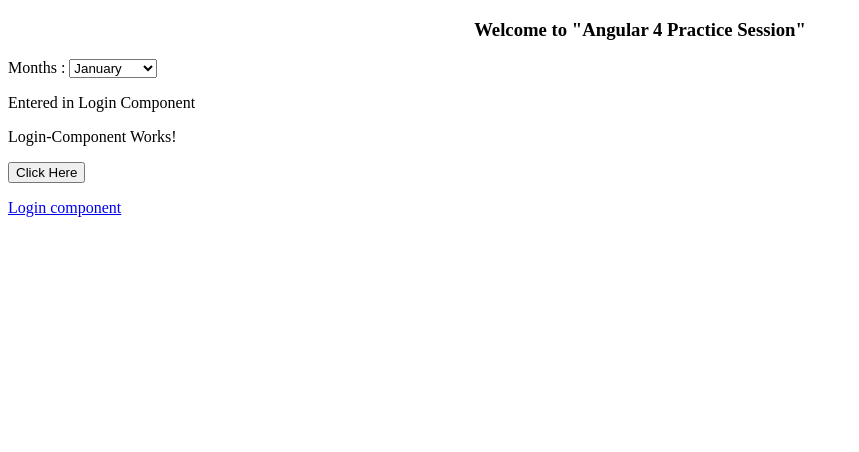
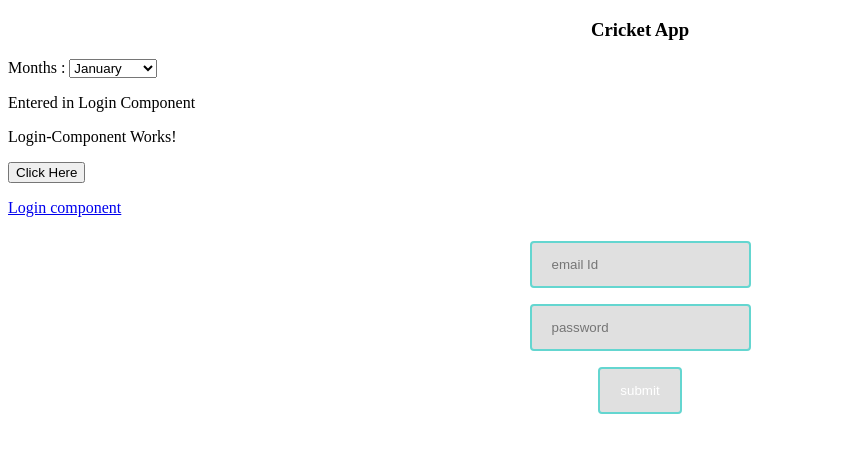
Before and after one commit to karteekganji/AngularProject, an Angular app: page / in a window 1280 px wide. Shown: the top 452 px of the page, without its empty margins (0-859 px from the left). Built offline with nearby package versions, Linux system fonts and the light colour scheme.

Commit message:
Get service

```diff
--- a/src/app/app.component.css
+++ b/src/app/app.component.css
@@ -0,0 +1,11 @@
+
+input {
+    background-color: #e0e0e0;
+    color: white;
+    padding: 14px 20px;
+    margin: 8px 0;
+    border: none;
+    cursor: pointer;
+    border: 2px solid rgb(100, 214, 208);
+    border-radius: 4px;
+}
--- a/src/app/app.component.html
+++ b/src/app/app.component.html
@@ -1,16 +1,14 @@
 
  <div style="text-align:center">
-    <h3>Welcome to {{title | json}}</h3> <!--Pipes-->
+    <h3>{{title}}</h3> <!--Pipes-->
 </div>
 
 <div> Months :
-    <select (change) = "changeFunction($event)">
+    <select (change) = "changeFunction()">
        <option *ngFor="let data of months">{{data}}</option>
     </select>
  </div>
-<ul>
-    <li *ngFor="let data of getAllBooks"></li>
-</ul>
+
  <div *ngIf = "course != null  && courseDisplay; then condition1 else condition2"> Courses :
     <ng-template #condition1><select>
        <option *ngFor="let data of course">{{data}}</option> <!--If & Then Condition-->
@@ -24,6 +22,17 @@
     Click Here
 </button>
 
+<ul *ngFor = "let data of booksList">
+    <li>Books Title : {{data.title}}</li>
+ </ul>
 
 <p><a routerLink = "login-cmp">Login component</a></p>
 <router-outlet></router-outlet>
+
+<form style="text-align:center" #userlogin = "ngForm" (ngSubmit) = "onClickSubmit(userlogin.value)" >
+    <input type = "text" name = "emailid" placeholder = "email Id" ngModel>
+    <br/>
+    <input type = "password" name = "passwd" placeholder = "password" ngModel>
+    <br/>
+    <input type = "submit" value = "submit">
+ </form>
--- a/src/app/app.component.ts
+++ b/src/app/app.component.ts
@@ -1,21 +1,25 @@
 import { PracticeServicesService } from './practice-services.service';
-import { Component } from '@angular/core';
+import { Component, OnInit } from '@angular/core';
 import { map } from 'rxjs-compat/operator/map';
+import { Http } from '@angular/http';
 @Component({
   selector: 'app-root',
   templateUrl: './app.component.html',
   styleUrls: ['./app.component.css'],
 })
-export class AppComponent {
-  title = 'Angular 4 Practice Session';
+export class AppComponent implements OnInit{
+  title = 'Cricket App';
   course = ["Course1", "Course2", "Course3"];
   courseDisplay = true;
   months = ["January", "Feburary", "March", "April", "May",
   "June", "July", "August", "September",
   "October", "November", "December"];
-  booksList=[];
   todaydate;
-  constructor(public myservice: PracticeServicesService) {}
+  constructor(public myservice: PracticeServicesService, private http: Http) {}
+  booksList:any=[];
+  ngOnInit() {
+
+  }
   getTitle(){
     return this.title;
   }
@@ -23,13 +27,22 @@
     alert("Click function alert!!")
     console.log(event)
   }
-  changeFunction(event){
+  changeFunction(){
     alert("Changed month from the Dropdown");
   }
   greet():void {
     console.log("Hello World!!!")
  }
- ngOnInit() {
+
+ onClickSubmit(data) {
+   console.log(data)
+  alert("Entered Email id : " + data.emailid);
+}
+
+getAllBooks(){
+  return this.myservice.getService("get-all-books").subscribe(respose => {
+    this.booksList = respose.payLoad;
+  });
+}
 
 }
-}
--- a/src/app/app.module.ts
+++ b/src/app/app.module.ts
@@ -4,7 +4,8 @@
 import { AppComponent } from './app.component';
 import { LoginComponent } from './login/login.component';
 import { RouterModule} from '@angular/router';
-import { HttpClientModule } from '@angular/common/http';
+import { HttpModule } from '@angular/http';
+import { FormsModule } from '@angular/forms';
 
 @NgModule({
   declarations: [
@@ -13,7 +14,8 @@
   ],
   imports: [
     BrowserModule,
-    HttpClientModule,
+    HttpModule,
+    FormsModule,
     RouterModule.forRoot([
       {
         path : 'login-cmp',
--- a/src/app/practice-services.service.ts
+++ b/src/app/practice-services.service.ts
@@ -1,15 +1,21 @@
 import { Constants } from './constants';
 import { Injectable } from '@angular/core';
 import 'rxjs/add/operator/map';
-import {
-  HttpHeaders, HttpClient
+import { HttpClient
 } from '@angular/common/http';
+import { Http } from '@angular/http';
 @Injectable({
   providedIn: 'root'
 })
 export class PracticeServicesService {
   httpdata;
   baseUrl = Constants.Base_URL;
-  constructor(private http:HttpClient) {}
+  constructor(private http: Http) {}
+  ngOnInit() {
 
+  }
+  getService(url){
+    return this.http.get(this.baseUrl+url).
+    map(response =>  response.json())
+  }
 }
```
